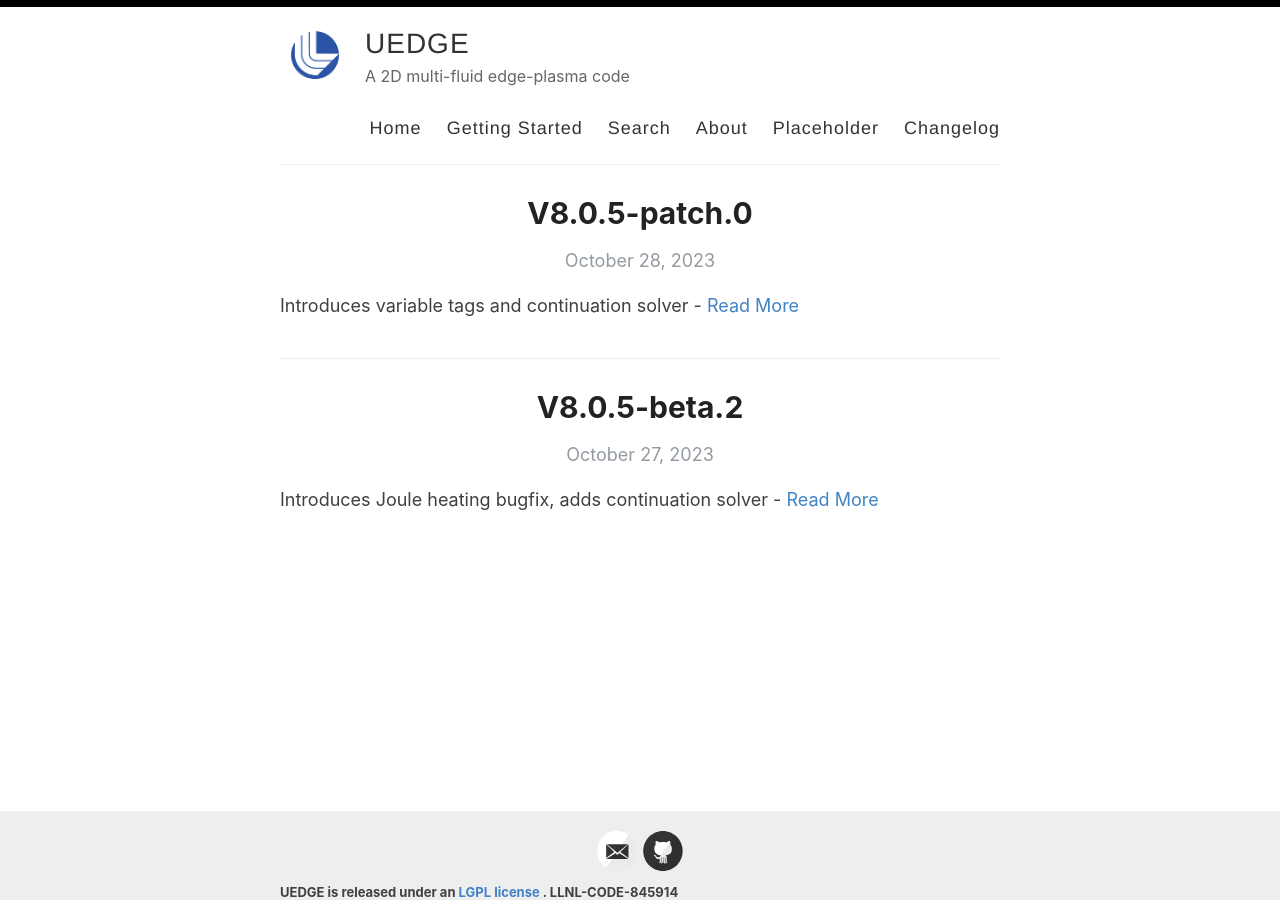
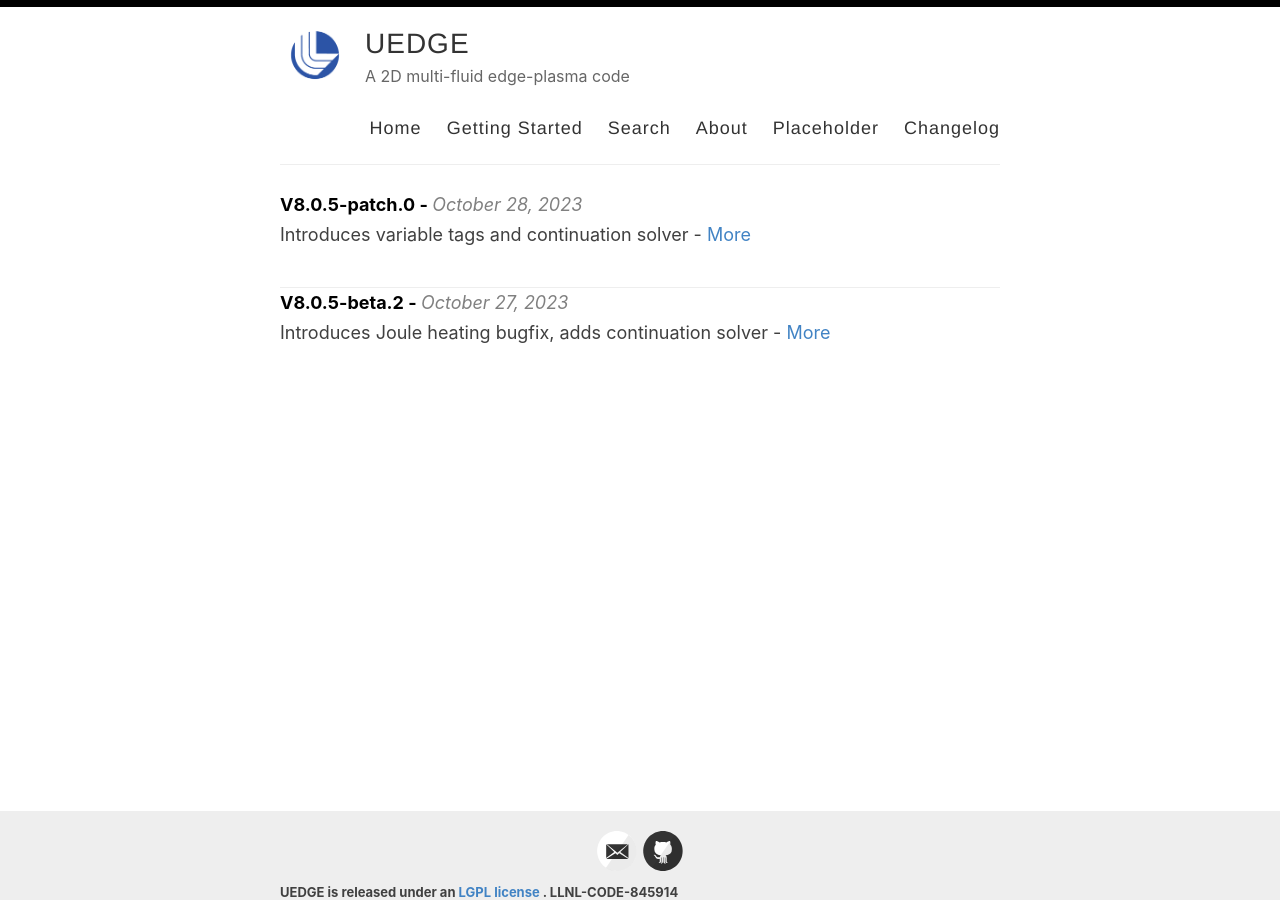
Before and after one commit to LLNL/UEDGE, a Jekyll site: the page built from _posts/index.html, in a window 1280 px wide. Built offline with Jekyll 4.4.1, drawn with Linux system fonts in a browser that asks for light colours; the list of posts is cut into pages by our own code.

Commit message:
Updates changelog list style

```diff
--- a/_posts/index.html
+++ b/_posts/index.html
@@ -7,10 +7,12 @@ title: Changelog
   {% for post in paginator.posts %}
     <article class="post">
       <a href="{{ site.baseurl }}{{ post.url }}">
-        <h1>{{ post.title }}</h1><p class="post_date">{{ post.date | date: "%B %e, %Y" }}</p>
+        <font color="black"><b>{{ post.title }} - </b></font>
+        <font color="grey"><i>{{ post.date | date: "%B %e, %Y" }}</i></font>
       </a>
+      <br>
       <div class="entry">
-        {{ post.excerpt }} - <a href="{{ site.baseurl }}{{ post.url }}">Read More</a>
+        {{ post.excerpt }} - <a href="{{ site.baseurl }}{{ post.url }}">More</a>
       </div>
     </article>
   {% endfor %}
```
